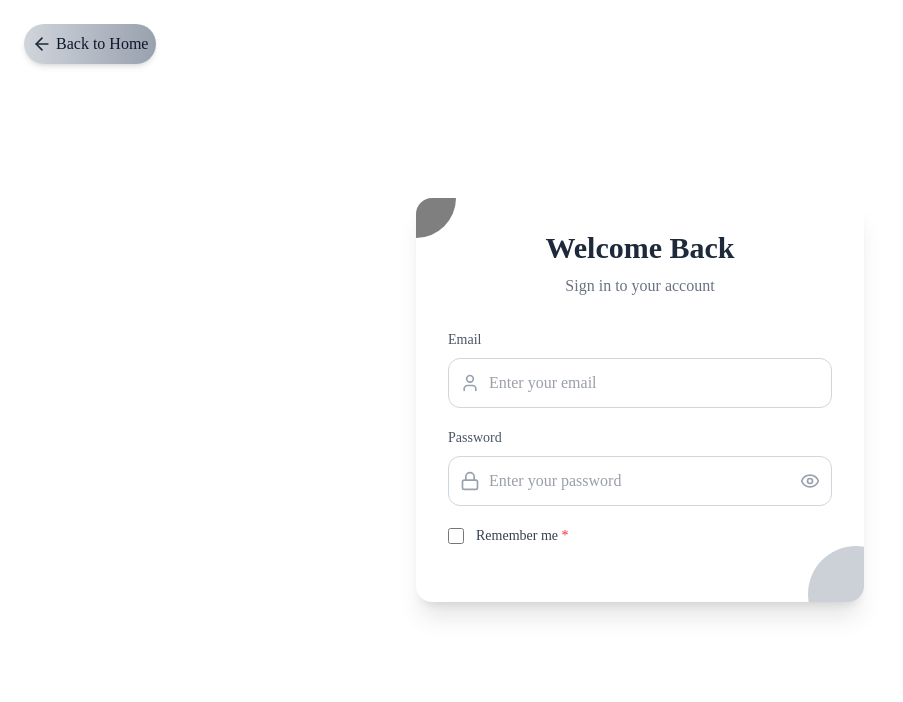
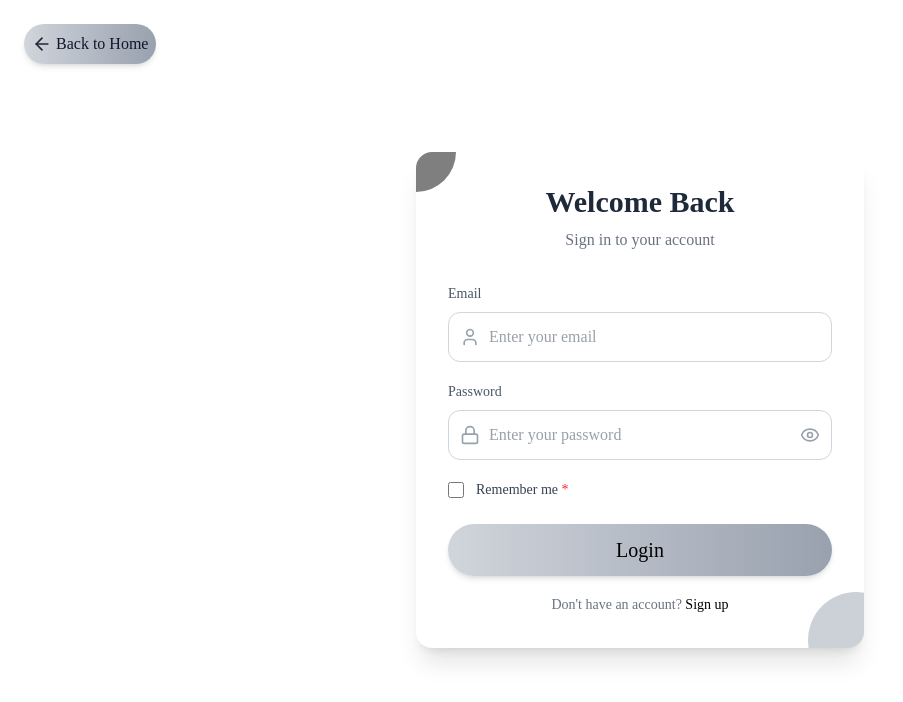
Before and after one commit to ChamalshaInduwara/E-Commerce, a React (Vite) app in the folder frontend/: page /login in a window 1280 px wide. Shown: the top 702 px of the page, without its empty margins (0-903 px from the left). Built offline with nearby package versions, Linux system fonts and the light colour scheme.

Commit message:
feat: add login button and signup link to LoginPage component

```diff
--- a/frontend/src/components/LoginPage.jsx
+++ b/frontend/src/components/LoginPage.jsx
@@ -171,11 +171,23 @@ const LoginPage = () => {
                                 *
                             </span>
                         </label>
+                    </div>
+                </div>
+                <button type="submit" className={loginPageStyles.submitButton}>
+                    Login
+                </button>
+            </form>
 
-                    </div>
+            <div className={loginPageStyles.signupContainer}>
+                <span className={loginPageStyles.signupText}>
+                    Don't have an account?{" "}
+                    </span>
+                    <a href="/signup" className={loginPageStyles.signupLink}>
+                        Sign up
+                    </a>
 
-                </div>
-            </form>
+
+            </div>
             </div>
         </div>
 
```
